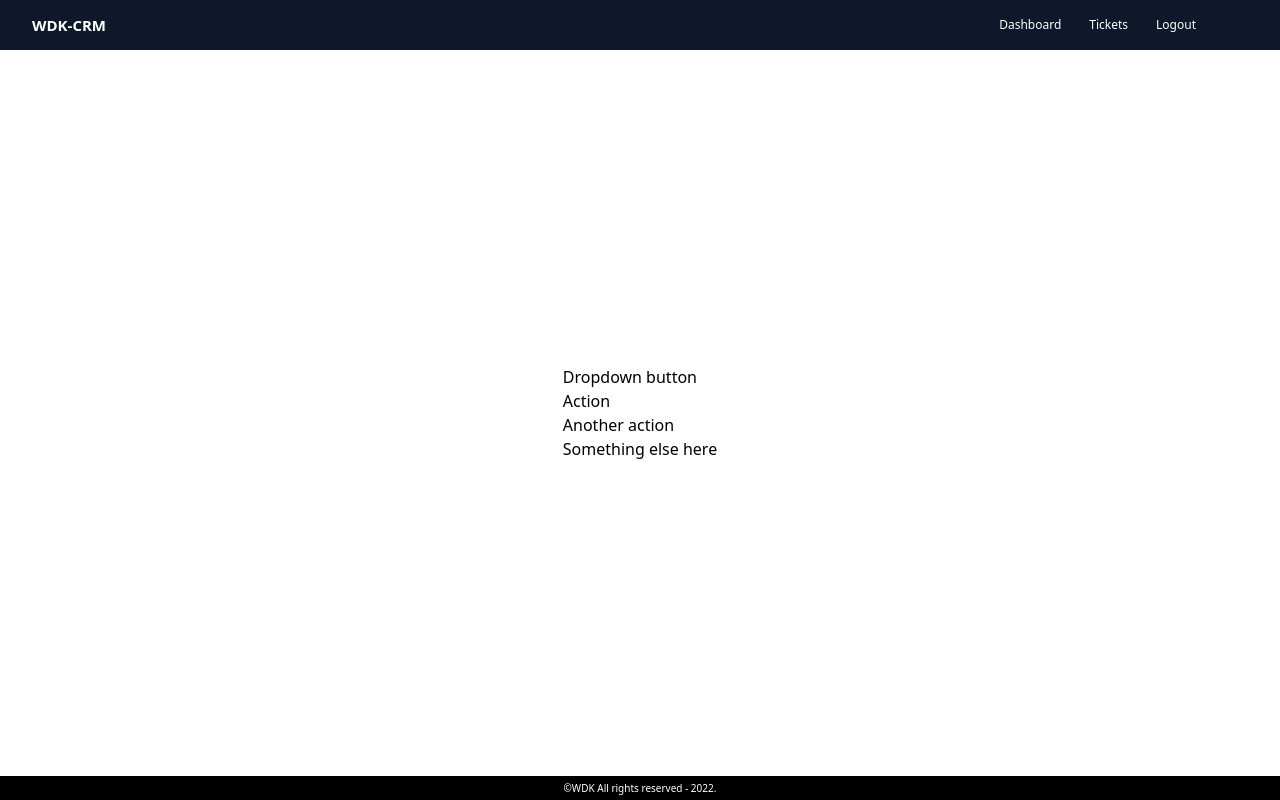
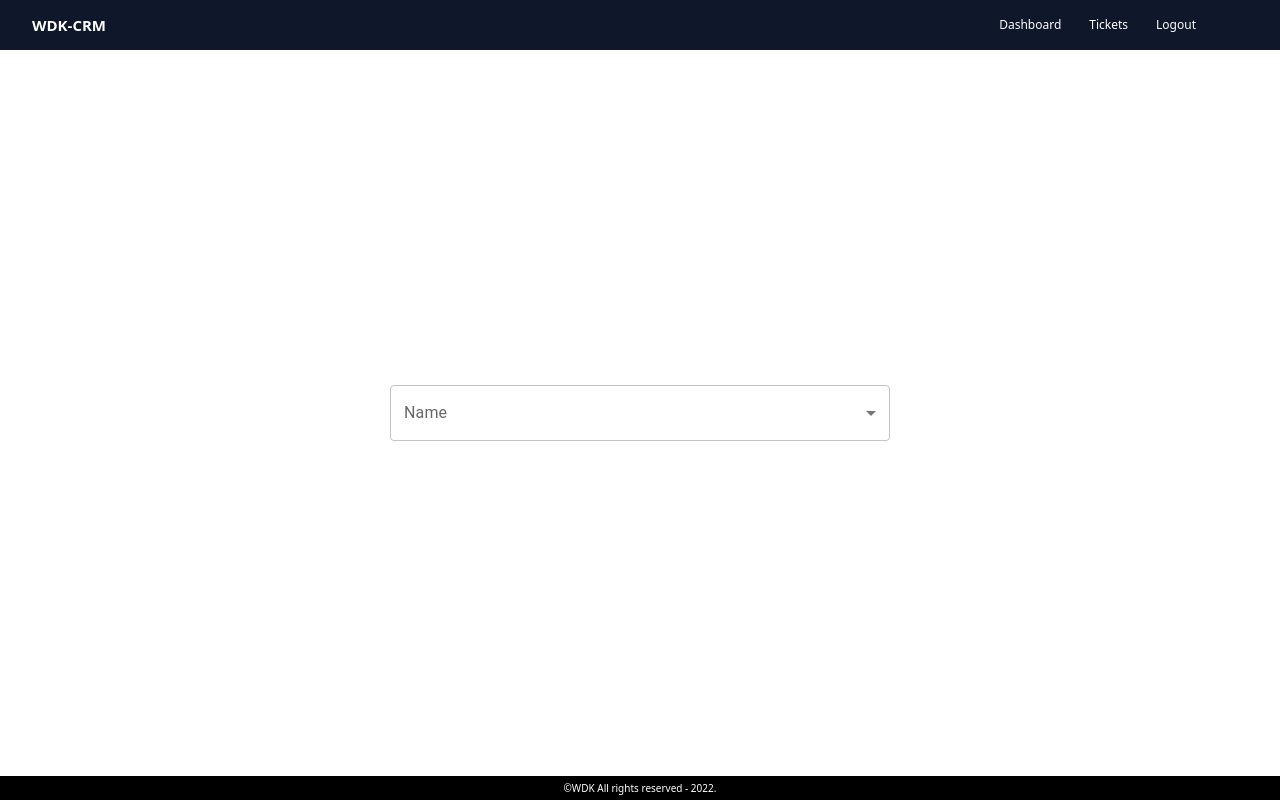
Before and after one commit to osefatul/ticket-tracker-system-CRM, a React (Create React App) app in the folder frontend/: page / in a window 1280 px wide. Built offline with nearby package versions, Linux system fonts and the light colour scheme.

Commit message:
Severity has been added to the ticket system

```diff
--- a/frontend/src/components/AddTicketForm.jsx
+++ b/frontend/src/components/AddTicketForm.jsx
@@ -3,7 +3,7 @@ import SevDropDown from "./SevDropDown";
 
 const initialFormData = {
   title: "",
-  foundIssue: "",
+  sev: "",
   createdDate: "",
   description: "",
 };
@@ -12,7 +12,7 @@ function AddTicketForm() {
 
   const handleOnChange = (e) => {
     const { name, value } = e.target;
-
+    console.log(name, value);
     setFormData({
       ...formData,
       [name]: value,
@@ -62,18 +62,23 @@ function AddTicketForm() {
           >
             Severity
           </label>
-          {/* <input
+
+          <select
             className={`pl-1 border-stone-400  border border-1 w-[60%] sm:w-[80%]
             bg-white rounded-sm shadow-sm sm:text-sm
               focus:outline-none focus:ring-1 mt-2
               }`}
-            name="foundIssue"
-            type="text"
-            value={formData.foundIssue}
+            name="sev"
             onChange={handleOnChange}
-            required
-          /> */}
-          <SevDropDown />
+          >
+            <option value="1">Sev-1: Critical function down</option>
+            <option value="2">Sev-2: Critical function imapired</option>
+            <option value="3">Sev-3: Group productivity imapired</option>
+            <option value="4">Sev-4: Individual productivity affected</option>
+            <option value="5">
+              Sev-5: productivity not immediately affected
+            </option>
+          </select>
         </div>
         <div className="flex justify-end sm:justify-between sm:w-[80%] space-x-5">
           <label
--- a/frontend/src/components/SevDropDown.jsx
+++ b/frontend/src/components/SevDropDown.jsx
@@ -1,21 +1,83 @@
-import React from "react";
-import {
-  CDropdown,
-  CDropdownItem,
-  CDropdownToggle,
-  CDropdownMenu,
-} from "@coreui/react";
-function SevDropDown() {
+import * as React from "react";
+import { useTheme } from "@mui/material/styles";
+import OutlinedInput from "@mui/material/OutlinedInput";
+import InputLabel from "@mui/material/InputLabel";
+import MenuItem from "@mui/material/MenuItem";
+import FormControl from "@mui/material/FormControl";
+import Select from "@mui/material/Select";
+
+const ITEM_HEIGHT = 48;
+const ITEM_PADDING_TOP = 8;
+const MenuProps = {
+  PaperProps: {
+    style: {
+      maxHeight: ITEM_HEIGHT * 4.5 + ITEM_PADDING_TOP,
+      width: 250,
+    },
+  },
+};
+
+const names = [
+  "Oliver Hansen",
+  "Van Henry",
+  "April Tucker",
+  "Ralph Hubbard",
+  "Omar Alexander",
+  "Carlos Abbott",
+  "Miriam Wagner",
+  "Bradley Wilkerson",
+  "Virginia Andrews",
+  "Kelly Snyder",
+];
+
+function getStyles(name, personName, theme) {
+  return {
+    fontWeight:
+      personName.indexOf(name) === -1
+        ? theme.typography.fontWeightRegular
+        : theme.typography.fontWeightMedium,
+  };
+}
+
+export default function MultipleSelect() {
+  const theme = useTheme();
+  const [personName, setPersonName] = React.useState([]);
+
+  const handleChange = (event) => {
+    const {
+      target: { value },
+    } = event;
+    setPersonName(
+      // On autofill we get a stringified value.
+      typeof value === "string" ? value.split(",") : value
+    );
+  };
+
   return (
-    <CDropdown>
-      <CDropdownToggle color="secondary">Dropdown button</CDropdownToggle>
-      <CDropdownMenu>
-        <CDropdownItem href="#">Action</CDropdownItem>
-        <CDropdownItem href="#">Another action</CDropdownItem>
-        <CDropdownItem href="#">Something else here</CDropdownItem>
-      </CDropdownMenu>
-    </CDropdown>
+    <div>
+      <FormControl
+        sx={{ m: 1, width: { xs: 200, sm: 300, md: 400, lg: 500, xl: 600 } }}
+      >
+        <InputLabel id="demo-multiple-name-label">Name</InputLabel>
+        <Select
+          labelId="demo-multiple-name-label"
+          id="demo-multiple-name"
+          value={personName}
+          onChange={handleChange}
+          input={<OutlinedInput label="Name" />}
+          MenuProps={MenuProps}
+        >
+          {names.map((name) => (
+            <MenuItem
+              key={name}
+              value={name}
+              style={getStyles(name, personName, theme)}
+            >
+              {name}
+            </MenuItem>
+          ))}
+        </Select>
+      </FormControl>
+    </div>
   );
 }
-
-export default SevDropDown;
```
